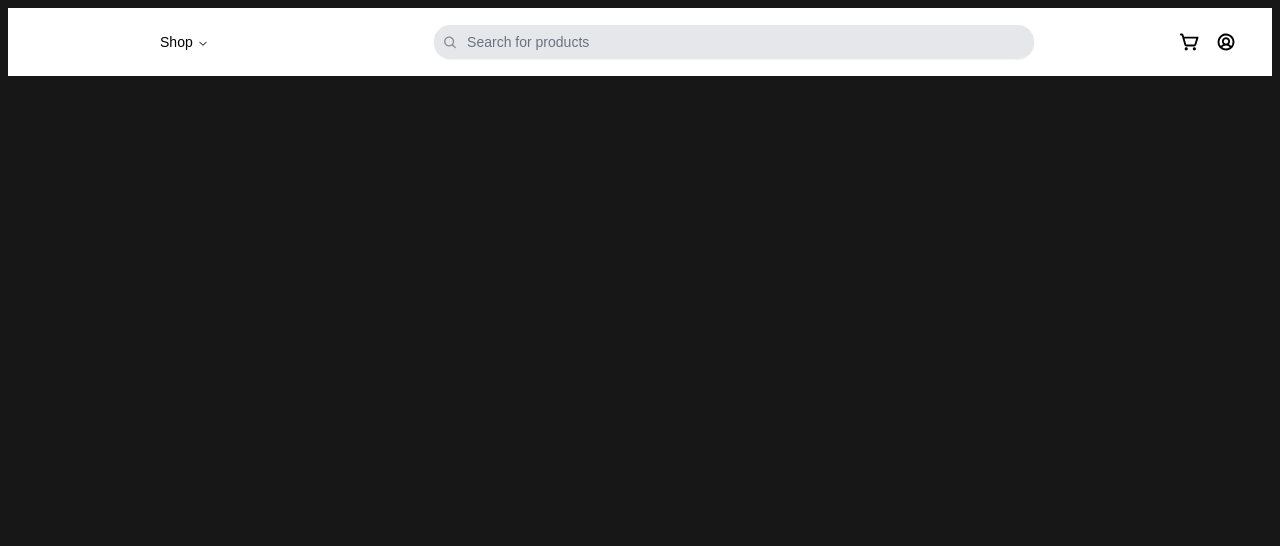
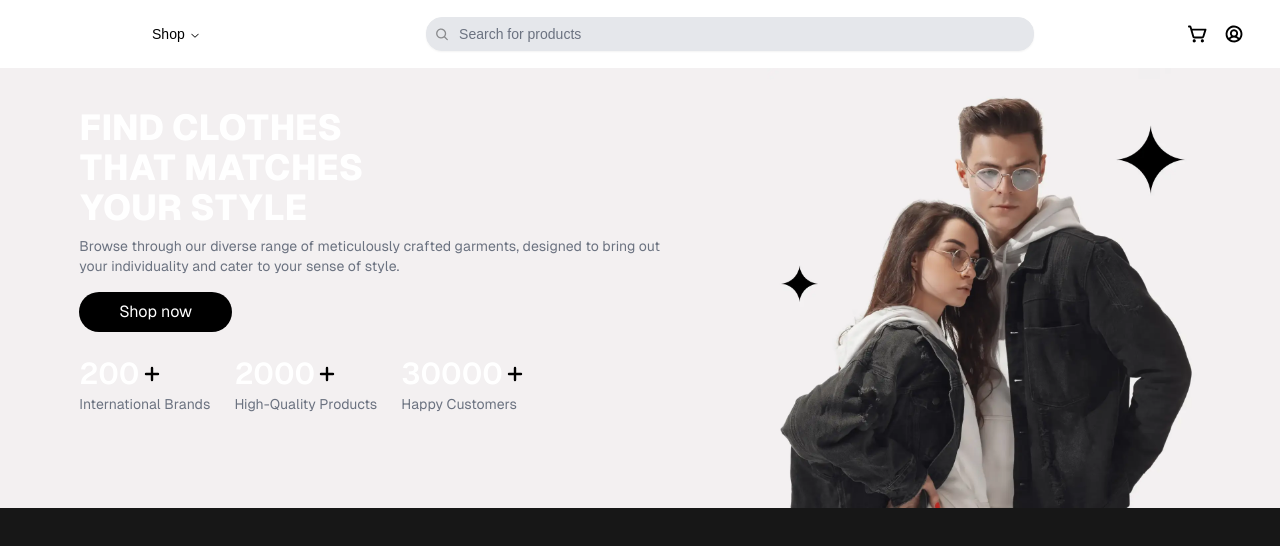
Before and after one commit to nishanthan-k/fasio, a Next.js app: page / in a window 1280 px wide. Shown: the top 546 px of the page. Built offline with nearby package versions, Linux system fonts and the light colour scheme.

Commit message:
feat: hero section

```diff
--- a/app/globals.css
+++ b/app/globals.css
@@ -10,7 +10,7 @@
 @media (prefers-color-scheme: dark) {
   :root {
     --background: #0a0a0a;
-    --foreground: #ffffff;
+    --foreground: #ededed;
   }
 }
 
@@ -95,6 +95,10 @@ body {
   .flexCenter {
     @apply flex justify-center items-center
   }
+
+  .roundedButton {
+    @apply rounded-full w-max bg-black text-white border-none outline-none px-10 py-2
+  }
 }
 
 
--- a/app/layout.tsx
+++ b/app/layout.tsx
@@ -27,7 +27,7 @@ export default function RootLayout({
   return (
     <html lang="en">
       <body
-        className={`${geistSans.variable} ${geistMono.variable} antialiased p-2`}
+        className={`${geistSans.variable} ${geistMono.variable} antialiased`}
       >
         <Header />
         {children}
--- a/app/page.tsx
+++ b/app/page.tsx
@@ -1,8 +1,9 @@
+import Hero from "@/components/Hero";
 
 export default function Home() {
   return (
-    <div className="grid grid-rows-[20px_1fr_20px] items-center justify-items-center min-h-screen p-8 pb-20 gap-16 sm:p-20 font-[family-name:var(--font-geist-sans)]">
-
+    <div className="min-h-screen font-[family-name:var(--font-geist-sans)]">
+      <Hero />
     </div>
   );
 }
--- /dev/null
+++ b/components/Hero.tsx
@@ -0,0 +1,63 @@
+import React from 'react';
+import HeroImg from "@/assets/images/globals/hero.webp";
+import Image from 'next/image';
+import PlusIcon from "@/assets/icons/svg/plus.svg";
+
+const Hero = () => {
+  const businessCross = {
+    "International Brands": 200,
+    "High-Quality Products": 2000,
+    "Happy Customers": 30000,
+  }
+
+  return (
+    <main className='w-full flex flex-col md:flex-row lg:justify-evenly pt-6 px-4 md:pt-0 md:px-0 bg-softPearl'>
+      <div className='w-full md:w-1/2 flex flex-col gap-4 md:gap-6 px-4 py-10'>
+        <div className='w-full flex flex-col gap-4 md:gap-2'>
+          <p className='font-extrabold text-4xl'>
+            FIND CLOTHES <br /> THAT MATCHES <br /> YOUR STYLE
+          </p>
+
+          <p className='text-sm text-gray-500'>
+            Browse through our diverse range of meticulously crafted garments, designed to bring out your   individuality and cater to your sense of style.
+          </p>
+
+          <button className='w-full md:w-max md:mt-2 roundedButton '>Shop now</button>
+        </div>
+
+        <div className='w-full h-max flexCenter lg:justify-start flex-wrap gap-6'>
+          {Object.entries(businessCross).map(([key, value]) => (
+              <div key={key} className="flex space-x-6">
+                <div>
+                  <p className='text-3xl font-semibold flex'>
+                    {value}
+                    <Image
+                      src={PlusIcon}
+                      alt='plus'
+                      width={24}
+                      height={24}
+                    />
+                  </p>
+                  <span className='text-sm text-gray-500 text-nowrap'>{key}</span>
+                </div>
+
+                <span className='hidden h-full w-0.5 bg-gray-300' />
+              </div>
+            ))}
+        </div>
+      </div>
+      <div className='w-full md:w-1/2 lg:max-w-[450px]'>
+        <Image
+          src={HeroImg}
+          alt='hero'
+          width={0}
+          height={0}
+          // sizes="100%"
+          style={{ width: '100%', height: '100%', objectFit: 'fill' }}
+        />
+      </div>
+    </main>
+  )
+}
+
+export default Hero;
--- a/tailwind.config.ts
+++ b/tailwind.config.ts
@@ -12,6 +12,7 @@ const config: Config = {
   		colors: {
   			background: 'hsl(var(--background))',
   			foreground: 'hsl(var(--foreground))',
+				softPearl: '#F3F0F1',
   			card: {
   				DEFAULT: 'hsl(var(--card))',
   				foreground: 'hsl(var(--card-foreground))'
```
Also changed, not shown: assets/icons/svg/plus.svg (added), assets/images/globals/hero.webp (added).
